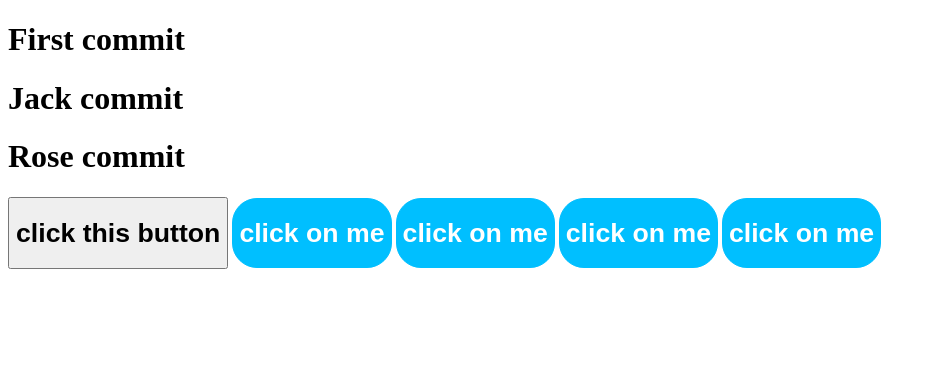
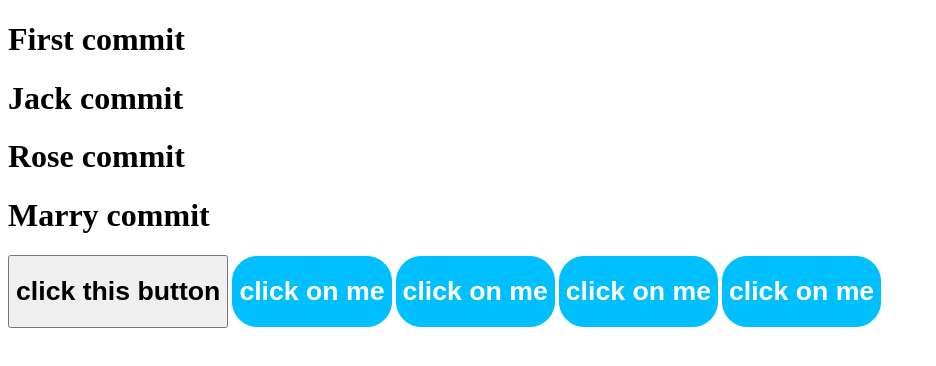
Before and after one commit to LeslieZhu007/vue-demo, a website: page index.html in a window 1280 px wide. Shown: the whole page, without its empty margins (0-936 px from the left). Drawn offline with nearby package versions, Linux system fonts and the light colour scheme.

Commit message:
marry commit

```diff
--- a/index.html
+++ b/index.html
@@ -10,6 +10,8 @@
       <h1>First commit</h1>
       <h1>Jack commit</h1>
       <h1>Rose commit</h1>
+      <h1>Marry commit</h1>
+
 
     <button><h1>click this button</h1></button>
       <el-button></el-button>
```
